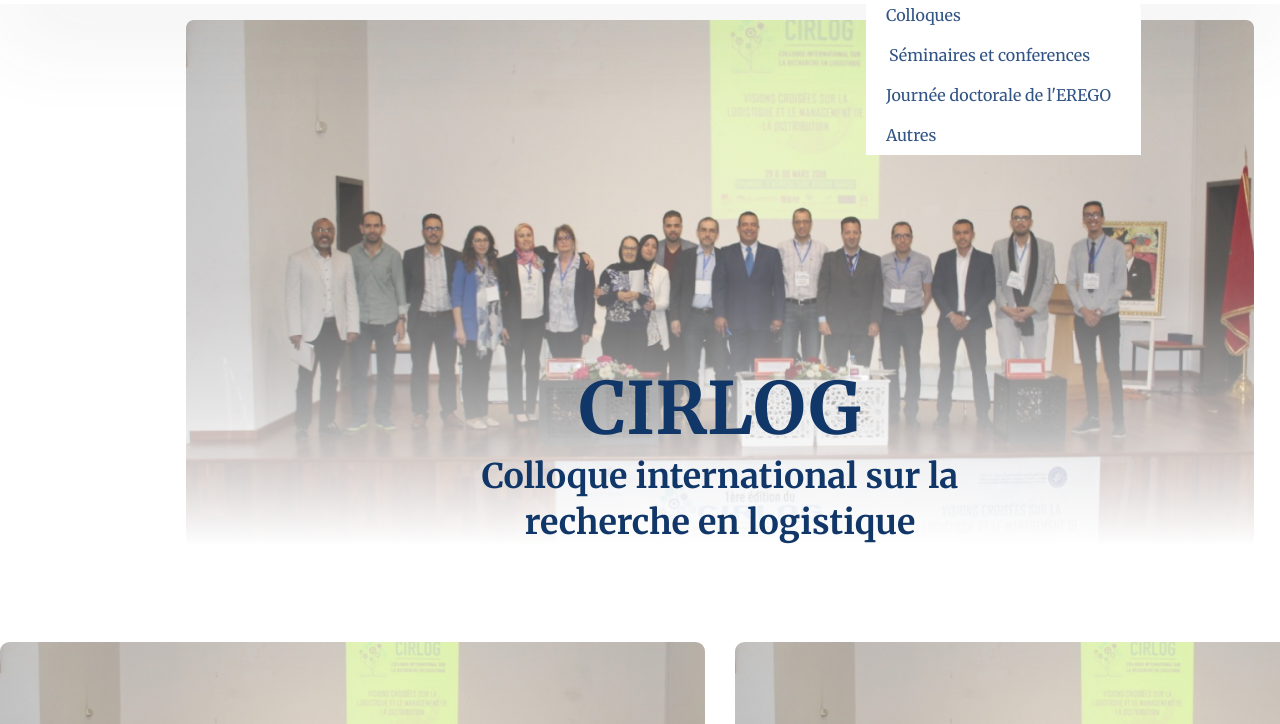
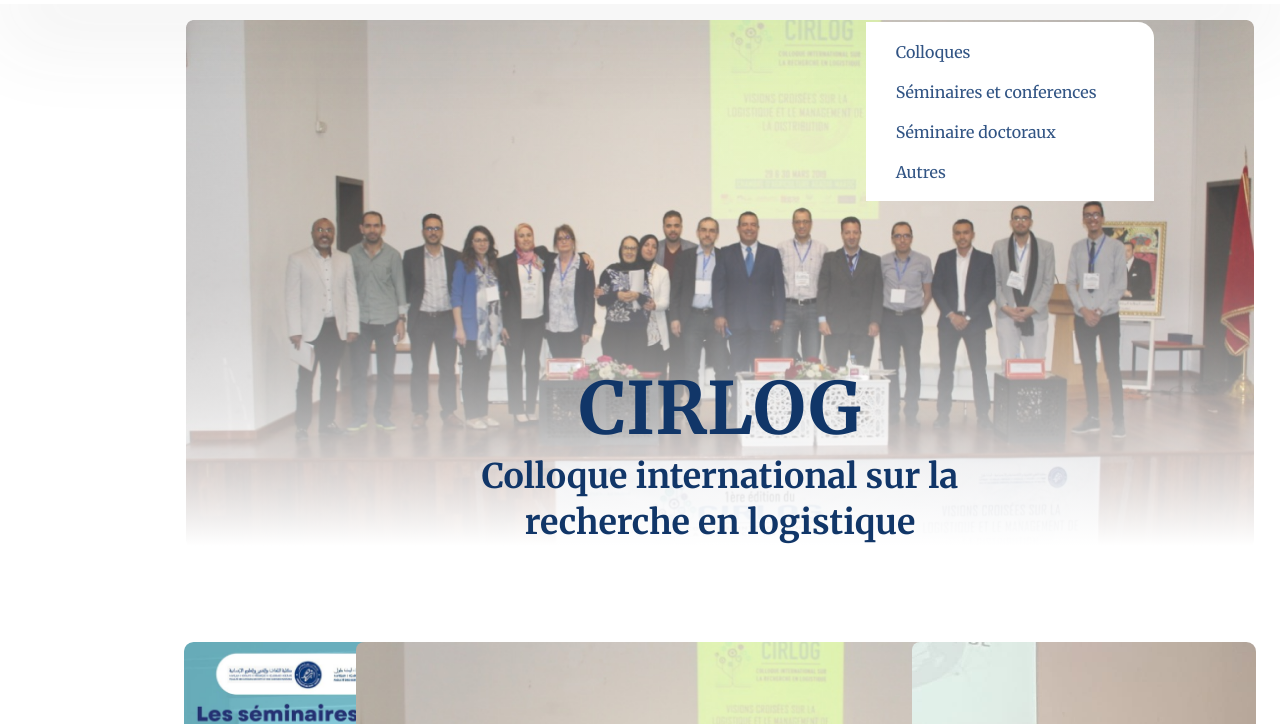
Before and after one commit to Yassirdrioche/Erego, a website: page html page/cirlog.html in a window 1280 px wide. Both pictures are taken after a click on the item "Événements". Shown: the part 76-800 px from the top of the page. Drawn offline with nearby package versions, Linux system fonts and the light colour scheme.

Commit message:
navbar fixed

```diff
--- a/css/about.css
+++ b/css/about.css
@@ -80,6 +80,7 @@
   font-weight: 400;
   line-height: normal;
   transition: var(--transition-all);
+  position: relative;
 }
 .header-container .section-nav ul a:hover {
   color: #0a2549;
@@ -93,77 +94,108 @@
 }
 #semini {
   display: flex;
-  width: 14.1875rem;
-  padding-left: 1.25rem;
+  width: 100%;
   flex-direction: column;
-  align-items: center;
+}
+#semini li:hover {
+  border-radius: 0.25rem;
+  background: var(--Primary-lightblue---4, #bbe6f4);
+  transition: var(--transition-all);
 }
 
 #semini ul {
   display: none;
   background: #fff;
+  width: 100%;
+  margin-left: 0.4rem;
 }
 
 #semini:hover ul {
   display: block;
 }
-#semini a li {
+#semini > ul a li {
   color: var(--Primary-dark-blue--2, #315484);
-  /* Labale small */
   font-family: Merriweather;
   font-size: 0.75rem;
   font-style: normal;
   font-weight: 400;
   line-height: normal;
+  width: 100%;
+  display: flex;
+  padding: 0.25rem 1rem;
+  align-items: center;
+  gap: 0.625rem;
+  align-self: stretch;
+  position: relative;
 }
-#semini > li {
-  display: flex;
-  padding: 0.625rem;
-  gap: 0.625rem;
-  align-items: center;
-  text-align: start;
-  justify-content: center;
-  width: 25rem;
-  color: var(--Primary-dark-blue--2, #315484);
+#semini > ul a li::after {
+  content: url("../svg/navbar2.svg");
+  position: absolute;
+  transform: scale(0) translate(50%, -50%);
+  margin-right: 5rem;
+  transition: var(--transition-all);
+}
+#semini ul a li:hover::after {
+  transform: scale(1) translateX(0.5rem);
 }
 #semini > li label {
-  cursor: pointer;
+  width: 100%;
+  color: var(--Primary-dark-blue--2, #315484);
+  display: flex;
+  padding: 0.625rem 0.625rem 0.625rem 1.25rem;
+  align-items: center;
+  gap: 0.625rem;
+  align-self: stretch;
+  position: relative;
 }
-#semini > li label:hover {
-  color: #fff;
+#semini > li label::after {
+  content: url("../svg/navbar.svg");
+  position: absolute;
+  transition: var(--transition-all);
+  right: 0.92075rem;
+  top: 0.6875rem;
+  transform: scale(0);
+}
+#semini > li label:hover::after {
+  transform: scale(1) rotate(90deg);
 }
 
-#semini li:hover {
-  background-color: #113668;
-  color: #fff;
-  transition: var(--transition-all);
-}
-.container-drop {
-  position: relative;
-}
 .show {
   display: none;
 }
 .show-style {
   position: absolute;
+  padding: 0.6rem;
   overflow: hidden;
-  width: 17.1875rem;
+  width: 18rem;
   flex-direction: column;
   align-items: flex-start;
   border-radius: 0rem 1rem 0rem 0rem;
   background: #fff;
-  margin-top: 1.3rem;
+  margin-top: 3rem;
 }
 .show-style a li {
   display: flex;
   padding: 0.625rem 0.625rem 0.625rem 1.25rem;
   align-items: flex-start;
   gap: 0.625rem;
-  align-self: stretch;
+  width: 100%;
+  position: relative;
 }
+.show-style a li::after {
+  content: url("../svg/navbar.svg");
+  position: absolute;
+  right: 2rem;
+  transform: scale(0);
+  transition: var(--transition-all);
+}
+.show-style a li:hover::after {
+  transform: scale(1) translateX(0.5rem);
+}
+
 .show-style a li:hover {
-  background-color: #113668;
-  color: #fff;
+  border-radius: 0.25rem;
+  background: var(--Primary-lightblue---4, #bbe6f4);
   transition: var(--transition-all);
 }
 .drop-down {
--- a/css/cirlog.css
+++ b/css/cirlog.css
@@ -88,6 +88,7 @@
   font-weight: 400;
   line-height: normal;
   transition: var(--transition-all);
+  position: relative;
 }
 .header-container .section-nav ul a:hover {
   color: #0a2549;
@@ -101,77 +102,108 @@
 }
 #semini {
   display: flex;
-  width: 14.1875rem;
-  padding-left: 1.25rem;
+  width: 100%;
   flex-direction: column;
-  align-items: center;
+}
+#semini li:hover {
+  border-radius: 0.25rem;
+  background: var(--Primary-lightblue---4, #bbe6f4);
+  transition: var(--transition-all);
 }
 
 #semini ul {
   display: none;
   background: #fff;
+  width: 100%;
+  margin-left: 0.4rem;
 }
 
 #semini:hover ul {
   display: block;
 }
-#semini a li {
+#semini > ul a li {
   color: var(--Primary-dark-blue--2, #315484);
-  /* Labale small */
   font-family: Merriweather;
   font-size: 0.75rem;
   font-style: normal;
   font-weight: 400;
   line-height: normal;
+  width: 100%;
+  display: flex;
+  padding: 0.25rem 1rem;
+  align-items: center;
+  gap: 0.625rem;
+  align-self: stretch;
+  position: relative;
 }
-#semini > li {
-  display: flex;
-  padding: 0.625rem;
-  gap: 0.625rem;
-  align-items: center;
-  text-align: start;
-  justify-content: center;
-  width: 25rem;
-  color: var(--Primary-dark-blue--2, #315484);
+#semini > ul a li::after {
+  content: url("../svg/navbar2.svg");
+  position: absolute;
+  transform: scale(0) translate(50%, -50%);
+  margin-right: 5rem;
+  transition: var(--transition-all);
+}
+#semini ul a li:hover::after {
+  transform: scale(1) translateX(0.5rem);
 }
 #semini > li label {
-  cursor: pointer;
+  width: 100%;
+  color: var(--Primary-dark-blue--2, #315484);
+  display: flex;
+  padding: 0.625rem 0.625rem 0.625rem 1.25rem;
+  align-items: center;
+  gap: 0.625rem;
+  align-self: stretch;
+  position: relative;
 }
-#semini > li label:hover {
-  color: #fff;
+#semini > li label::after {
+  content: url("../svg/navbar.svg");
+  position: absolute;
+  transition: var(--transition-all);
+  right: 0.92075rem;
+  top: 0.6875rem;
+  transform: scale(0);
+}
+#semini > li label:hover::after {
+  transform: scale(1) rotate(90deg);
 }
 
-#semini li:hover {
-  background-color: #113668;
-  color: #fff;
-  transition: var(--transition-all);
-}
-.container-drop {
-  position: relative;
-}
 .show {
   display: none;
 }
 .show-style {
   position: absolute;
+  padding: 0.6rem;
   overflow: hidden;
-  width: 17.1875rem;
+  width: 18rem;
   flex-direction: column;
   align-items: flex-start;
   border-radius: 0rem 1rem 0rem 0rem;
   background: #fff;
-  margin-top: 1.3rem;
+  margin-top: 3rem;
 }
 .show-style a li {
   display: flex;
   padding: 0.625rem 0.625rem 0.625rem 1.25rem;
   align-items: flex-start;
   gap: 0.625rem;
-  align-self: stretch;
+  width: 100%;
+  position: relative;
 }
+.show-style a li::after {
+  content: url("../svg/navbar.svg");
+  position: absolute;
+  right: 2rem;
+  transform: scale(0);
+  transition: var(--transition-all);
+}
+.show-style a li:hover::after {
+  transform: scale(1) translateX(0.5rem);
+}
+
 .show-style a li:hover {
-  background-color: #113668;
-  color: #fff;
+  border-radius: 0.25rem;
+  background: var(--Primary-lightblue---4, #bbe6f4);
   transition: var(--transition-all);
 }
 .drop-down {
@@ -227,46 +259,30 @@
   align-self: center;
 }
 /* _____________________________________________________SWIPER SECTION ________________________________________________ */
-/* .swiper__container { */
-/* display: flex; */
-/* width: 90rem; */
-/* padding: 0rem 0.625rem 6rem 0.625rem; */
-/* flex-direction: column; */
-/* justify-content: center; */
-/* align-items: center; */
-/* gap: 0.625rem; */
-/* } */
+.first-slide {
+  width: 19.875rem !important;
+  height: 28.125rem !important;
+}
+.swiper__container {
+  display: grid;
+  width: 90rem;
+  place-items: center;
+  gap: 0.625rem;
+}
 #Swiper {
-  display: flex;
-  width: 90rem;
+  width: 67rem;
   height: 40rem;
-}
-
-.swiper-wrapper .swiper-slide:nth-child(1) {
-  background: url("../picture/cirlogHeroSection.png");
-  background-size: 100%;
-  background-repeat: no-repeat;
-  object-fit: cover;
-  height: 40rem;
-  width: 40rem;
-}
-.swiper-wrapper .swiper-slide:nth-child(2) {
-  background: url("../picture/cirlogHeroSection.png");
-  background-size: 100%;
-  background-repeat: no-repeat;
-}
-.swiper-wrapper .swiper-slide:nth-child(3) {
-  background: url("../picture/cirlogHeroSection.png");
-  background-size: 100%;
-  background-repeat: no-repeat;
-}
-.swiper-wrapper .swiper-slide:nth-child(4) {
-  background: url("../picture/cirlogHeroSection.png");
-  background-size: 100%;
-  background-repeat: no-repeat;
-}
-.swiper-slide {
   border-radius: 0.6rem;
   cursor: grab;
   transition: all 0.3s ease;
 }
+.swiper-slide img {
+  width: 43.75rem;
+  height: 28.125rem;
+  border-radius: 0.5rem;
+  object-fit: cover;
+  transition: var(--transition-all);
+}
+.swiper-slide:nth-child(3) {
+  margin-right: -2rem;
+}
--- a/css/colloques.css
+++ b/css/colloques.css
@@ -24,15 +24,6 @@
   top: 0;
   left: 0;
   z-index: 999;
-}
-::-webkit-scrollbar {
-  width: 1rem;
-}
-::-webkit-scrollbar-thumb {
-  background-color: #50729f;
-}
-::-webkit-scrollbar-track {
-  background-color: transparent;
 }
 .header-container {
   padding: 1rem;
@@ -88,6 +79,7 @@
   font-weight: 400;
   line-height: normal;
   transition: var(--transition-all);
+  position: relative;
 }
 .header-container .section-nav ul a:hover {
   color: #0a2549;
@@ -101,77 +93,108 @@
 }
 #semini {
   display: flex;
-  width: 14.1875rem;
-  padding-left: 1.25rem;
+  width: 100%;
   flex-direction: column;
-  align-items: center;
+}
+#semini li:hover {
+  border-radius: 0.25rem;
+  background: var(--Primary-lightblue---4, #bbe6f4);
+  transition: var(--transition-all);
 }
 
 #semini ul {
   display: none;
   background: #fff;
+  width: 100%;
+  margin-left: 0.4rem;
 }
 
 #semini:hover ul {
   display: block;
 }
-#semini a li {
+#semini > ul a li {
   color: var(--Primary-dark-blue--2, #315484);
-  /* Labale small */
   font-family: Merriweather;
   font-size: 0.75rem;
   font-style: normal;
   font-weight: 400;
   line-height: normal;
+  width: 100%;
+  display: flex;
+  padding: 0.25rem 1rem;
+  align-items: center;
+  gap: 0.625rem;
+  align-self: stretch;
+  position: relative;
 }
-#semini > li {
-  display: flex;
-  padding: 0.625rem;
-  gap: 0.625rem;
-  align-items: center;
-  text-align: start;
-  justify-content: center;
-  width: 25rem;
-  color: var(--Primary-dark-blue--2, #315484);
+#semini > ul a li::after {
+  content: url("../svg/navbar2.svg");
+  position: absolute;
+  transform: scale(0) translate(50%, -50%);
+  margin-right: 5rem;
+  transition: var(--transition-all);
+}
+#semini ul a li:hover::after {
+  transform: scale(1) translateX(0.5rem);
 }
 #semini > li label {
-  cursor: pointer;
+  width: 100%;
+  color: var(--Primary-dark-blue--2, #315484);
+  display: flex;
+  padding: 0.625rem 0.625rem 0.625rem 1.25rem;
+  align-items: center;
+  gap: 0.625rem;
+  align-self: stretch;
+  position: relative;
 }
-#semini > li label:hover {
-  color: #fff;
+#semini > li label::after {
+  content: url("../svg/navbar.svg");
+  position: absolute;
+  transition: var(--transition-all);
+  right: 0.92075rem;
+  top: 0.6875rem;
+  transform: scale(0);
+}
+#semini > li label:hover::after {
+  transform: scale(1) rotate(90deg);
 }
 
-#semini li:hover {
-  background-color: #113668;
-  color: #fff;
-  transition: var(--transition-all);
-}
-.container-drop {
-  position: relative;
-}
 .show {
   display: none;
 }
 .show-style {
   position: absolute;
+  padding: 0.6rem;
   overflow: hidden;
-  width: 17.1875rem;
+  width: 18rem;
   flex-direction: column;
   align-items: flex-start;
   border-radius: 0rem 1rem 0rem 0rem;
   background: #fff;
-  margin-top: 1.3rem;
+  margin-top: 3rem;
 }
 .show-style a li {
   display: flex;
   padding: 0.625rem 0.625rem 0.625rem 1.25rem;
   align-items: flex-start;
   gap: 0.625rem;
-  align-self: stretch;
+  width: 100%;
+  position: relative;
 }
+.show-style a li::after {
+  content: url("../svg/navbar.svg");
+  position: absolute;
+  right: 2rem;
+  transform: scale(0);
+  transition: var(--transition-all);
+}
+.show-style a li:hover::after {
+  transform: scale(1) translateX(0.5rem);
+}
+
 .show-style a li:hover {
-  background-color: #113668;
-  color: #fff;
+  border-radius: 0.25rem;
+  background: var(--Primary-lightblue---4, #bbe6f4);
   transition: var(--transition-all);
 }
 .drop-down {
@@ -184,6 +207,7 @@
 .drop-down:hover {
   color: #0a2549;
 }
+
 /* ===========================================Hero Section ====================================== */
 .hero-section-container {
   display: flex;
--- a/html page/cirlog.html
+++ b/html page/cirlog.html
@@ -67,7 +67,7 @@
                                 </a>
 
                                 <a href="#">
-                                    <li>Séminaire doctoraux</li>
+                                    <li>Séminaire Doctorales</li>
                                 </a>
                                 <a href="#">
                                     <li>conférences</li>
@@ -76,7 +76,7 @@
 
                         </label>
                         <a href="">
-                            <li>Journée doctorale de l'EREGO</li>
+                            <li>Séminaire doctoraux</li>
                         </a>
                         <a href="">
                             <li>Autres</li>
@@ -105,10 +105,27 @@
     <main class="swiper__container">
         <div class="swiper mySwiper" id="Swiper">
             <div class="swiper-wrapper">
-                <div class="swiper-slide"></div>
-                <div class="swiper-slide"></div>
-                <div class="swiper-slide"></div>
-                <div class="swiper-slide"></div>
+                <div class="swiper-slide">
+                    <div><img src="../picture/card-act1.png" alt="" class="first-slide"></div>
+                </div>
+                <div class="swiper-slide">
+                    <div style="margin-left: -12rem;"><img src="../picture/cirlogHeroSection.png" alt=""> </div>
+                </div>
+                <div class="swiper-slide">
+                    <div style="margin-left:0rem;"><img src="../picture/cirlog3.jpeg" alt=""></div>
+                </div>
+                <div class="swiper-slide">
+                    <div style="margin-left: 12rem;"><img src="../picture/cirlog4.jpeg" alt=""></div>
+                </div>
+                <div class="swiper-slide">
+                    <div style="margin-left: 24rem;"><img src="../picture/cirlog5.jpeg" alt=""></div>
+                </div>
+                <div class="swiper-slide">
+                    <div style="margin-left: 36rem;"><img src="../picture/cirlog6.jpeg" alt=""></div>
+                </div>
+                <div class="swiper-slide">
+                    <div style="margin-left:50rem;"><img src="../picture/cirlog7.jpeg" alt=""></div>
+                </div>
             </div>
         </div>
     </main>
@@ -119,12 +136,14 @@
     <script src="../asset/js/cirlog.js"></script>
     <script>
         var swiper = new Swiper(".mySwiper", {
-            slidesPerView: 2,
-            spaceBetween: 30,
+            slidesPerView: 3,
+            spaceBetween: 20,
+
 
             pagination: {
                 el: ".swiper-pagination",
                 clickable: true,
+
             },
             navigation: {
                 nextEl: ".swiper-button-next",
--- a/styles.css
+++ b/styles.css
@@ -81,6 +81,7 @@
   font-weight: 400;
   line-height: normal;
   transition: var(--transition-all);
+  position: relative;
 }
 .header-container .section-nav ul a:hover {
   color: #0a2549;
@@ -94,77 +95,108 @@
 }
 #semini {
   display: flex;
-  width: 14.1875rem;
-  padding-left: 1.25rem;
+  width: 100%;
   flex-direction: column;
-  align-items: center;
+}
+#semini li:hover {
+  border-radius: 0.25rem;
+  background: var(--Primary-lightblue---4, #bbe6f4);
+  transition: var(--transition-all);
 }
 
 #semini ul {
   display: none;
   background: #fff;
+  width: 100%;
+  margin-left: 0.4rem;
 }
 
 #semini:hover ul {
   display: block;
 }
-#semini a li {
+#semini > ul a li {
   color: var(--Primary-dark-blue--2, #315484);
-  /* Labale small */
   font-family: Merriweather;
   font-size: 0.75rem;
   font-style: normal;
   font-weight: 400;
   line-height: normal;
+  width: 100%;
+  display: flex;
+  padding: 0.25rem 1rem;
+  align-items: center;
+  gap: 0.625rem;
+  align-self: stretch;
+  position: relative;
 }
-#semini > li {
-  display: flex;
-  padding: 0.625rem;
-  gap: 0.625rem;
-  align-items: center;
-  text-align: start;
-  justify-content: center;
-  width: 25rem;
-  color: var(--Primary-dark-blue--2, #315484);
+#semini > ul a li::after {
+  content: url("./svg/navbar2.svg");
+  position: absolute;
+  transform: scale(0) translate(50%, -50%);
+  margin-right: 5rem;
+  transition: var(--transition-all);
+}
+#semini ul a li:hover::after {
+  transform: scale(1) translateX(0.5rem);
 }
 #semini > li label {
-  cursor: pointer;
+  width: 100%;
+  color: var(--Primary-dark-blue--2, #315484);
+  display: flex;
+  padding: 0.625rem 0.625rem 0.625rem 1.25rem;
+  align-items: center;
+  gap: 0.625rem;
+  align-self: stretch;
+  position: relative;
 }
-#semini > li label:hover {
-  color: #fff;
+#semini > li label::after {
+  content: url("./svg/navbar.svg");
+  position: absolute;
+  transition: var(--transition-all);
+  right: 0.92075rem;
+  top: 0.6875rem;
+  transform: scale(0);
+}
+#semini > li label:hover::after {
+  transform: scale(1) rotate(90deg);
 }
 
-#semini li:hover {
-  background-color: #113668;
-  color: #fff;
-  transition: var(--transition-all);
-}
-.container-drop {
-  position: relative;
-}
 .show {
   display: none;
 }
 .show-style {
   position: absolute;
+  padding: 0.6rem;
   overflow: hidden;
-  width: 17.1875rem;
+  width: 18rem;
   flex-direction: column;
   align-items: flex-start;
   border-radius: 0rem 1rem 0rem 0rem;
   background: #fff;
-  margin-top: 1.3rem;
+  margin-top: 3rem;
 }
 .show-style a li {
   display: flex;
   padding: 0.625rem 0.625rem 0.625rem 1.25rem;
   align-items: flex-start;
   gap: 0.625rem;
-  align-self: stretch;
+  width: 100%;
+  position: relative;
 }
+.show-style a li::after {
+  content: url("./svg/navbar.svg");
+  position: absolute;
+  right: 2rem;
+  transform: scale(0);
+  transition: var(--transition-all);
+}
+.show-style a li:hover::after {
+  transform: scale(1) translateX(0.5rem);
+}
+
 .show-style a li:hover {
-  background-color: #113668;
-  color: #fff;
+  border-radius: 0.25rem;
+  background: var(--Primary-lightblue---4, #bbe6f4);
   transition: var(--transition-all);
 }
 .drop-down {
@@ -754,8 +786,6 @@
   display: flex;
   justify-content: center;
   align-items: center;
-  align-self: stretch;
-  margin-right: -2rem;
 }
 .swiper {
   width: 1000px;
```
Also changed, not shown: html page/about.html (+11 -11 lines), html page/colloques.html (+5 -5 lines), index.html (+34 -33 lines), picture/cirlog3.jpeg (added), picture/cirlog4.jpeg (added), picture/cirlog5.jpeg (added), picture/cirlog6.jpeg (added), picture/cirlog7.jpeg (added), svg/navbar.svg (added), svg/navbar2.svg (added).
